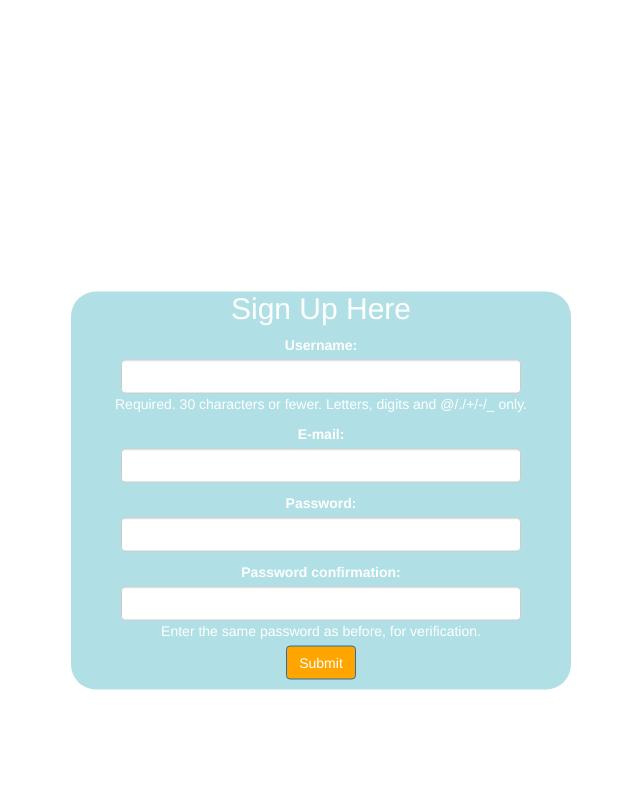
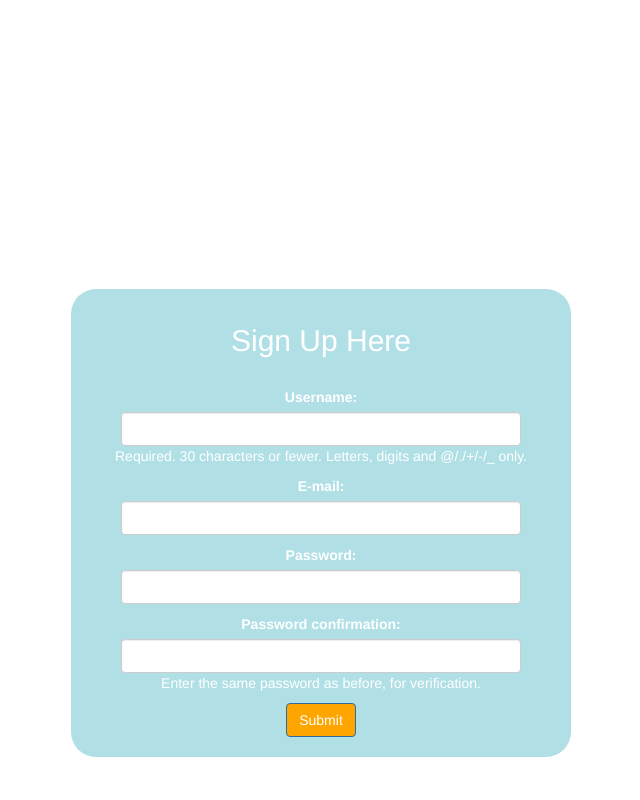
Before and after one commit to MKurugollu/RateMy, a Django app: template rateMy_project/templates/registration/registration_form.html in a window 1280 px wide. Shown: the whole page, without its empty margins (319-959 px from the left). Run offline with Django 3.2, Linux system fonts and the light colour scheme; the template is opened without the code that fills it, so the values that code supplies are empty; the visitor is signed in with stand-in values (Sample User, id 1); some libraries are stand-ins or nearby versions.

Commit message:
Minor changes to registration form

```diff
--- a/rateMy_project/templates/registration/registration_form.html
+++ b/rateMy_project/templates/registration/registration_form.html
@@ -41,6 +41,7 @@
         position: relative;
         top: 50%;
         transform: translateY(25%);
+        padding: 15px;
     }
 
 {% endblock %}
@@ -50,6 +51,7 @@
 
 <form class="form_style" style="border-radius: 25px;margin:auto;background-color:powderblue;width:500px;color:white;" role="form" method="post" action=".">
     <h2 class="form-signin-heading">Sign Up Here</h2>
+    <br>
     {% csrf_token %}
     <div class="form-group align" >
     <p class="required"><label class="required bold" for="id_username">
@@ -80,6 +82,6 @@
         </span>
     </p>
     </div>
-    <button style="position: relative; top: -10px;" type="submit" class="btn btn-primary">Submit</button>
+    <button style="position: relative; top: -5px;" type="submit" class="btn btn-primary">Submit</button>
 </form>
 {% endblock %}
```
